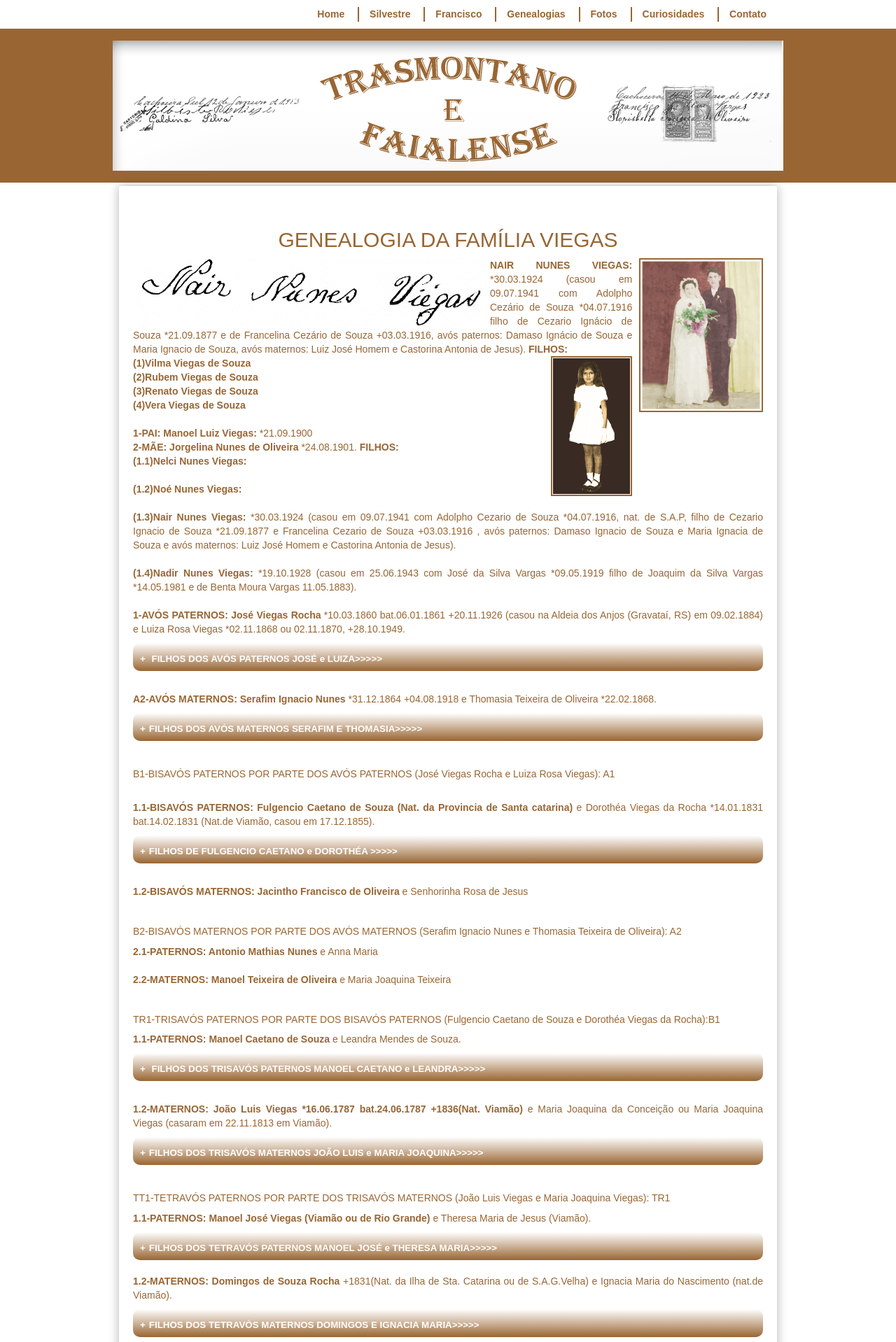
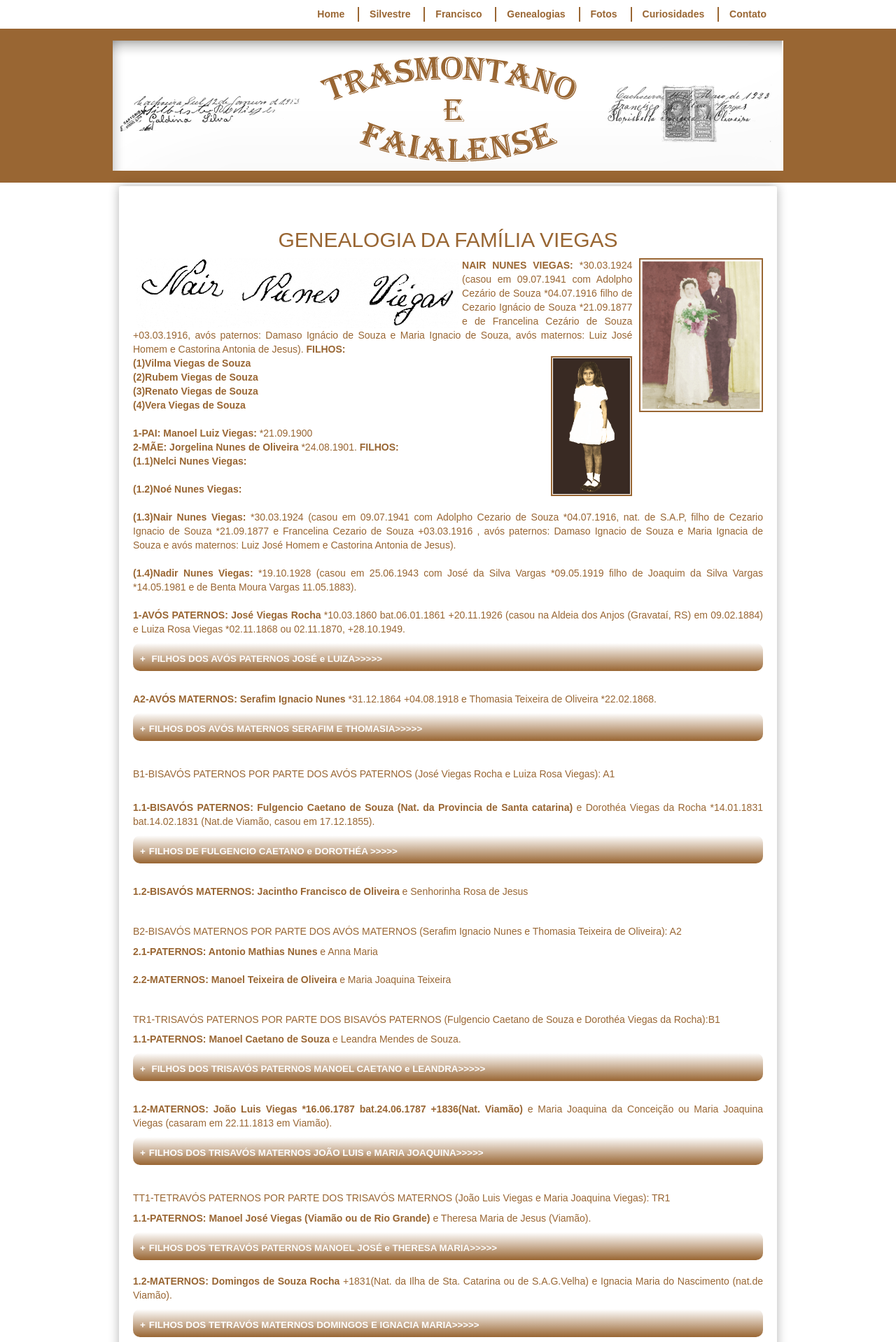
Before and after one commit to claudiovargas1955/claudiovargas1955.github.io, a Jekyll site: the page built from _pages/genealogia-da-familia-viegas.html, in a window 1280 px wide. Shown: the top 1918 px of the page at 70% size. Built offline with Jekyll 4.4.1, drawn with Linux system fonts in a browser that asks for light colours; some web fonts are replaced.

Commit message:
Update genealogia-da-familia-viegas.html

```diff
--- a/_pages/genealogia-da-familia-viegas.html
+++ b/_pages/genealogia-da-familia-viegas.html
@@ -41,7 +41,7 @@
 </style>
 
 <h2>GENEALOGIA DA FAMÍLIA VIEGAS</h2>
-<img class="esq1" style="float:left"; src="/images/Nair.png" width= "500px" height="100px" align="center" title="Assinatura Nair Nunes Viegas -
+<img class="esq1" style="float:left"; src="/images/Nair.png" widht= "500px" height="100px" align="center" title="Assinatura Nair Nunes Viegas -
 09.07.1941";/>
 
 <p><img class="dir" style="float:right"; widht="120px padding-botton:1px"; src="/images/145076040011.png"; height="220px"
```
